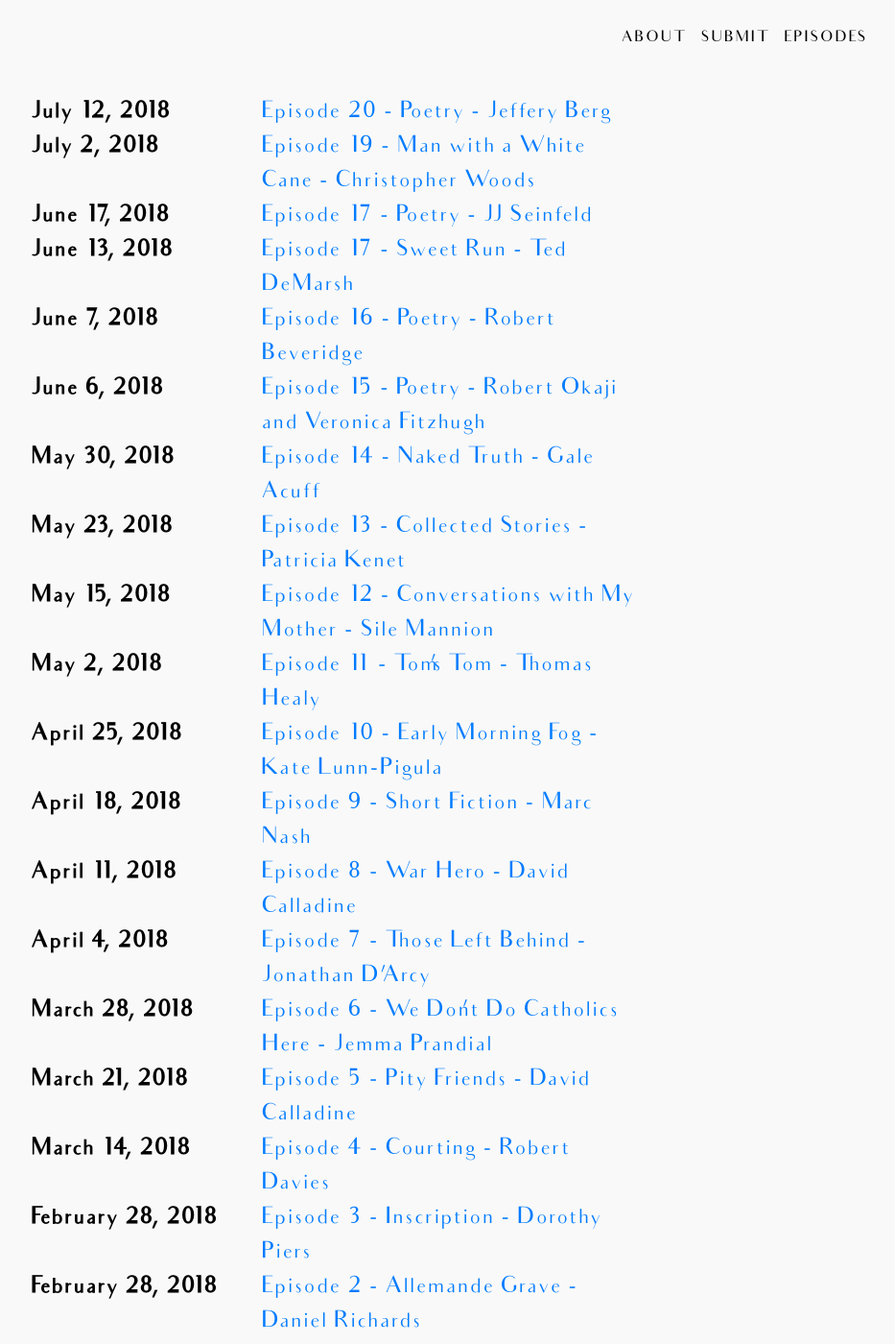
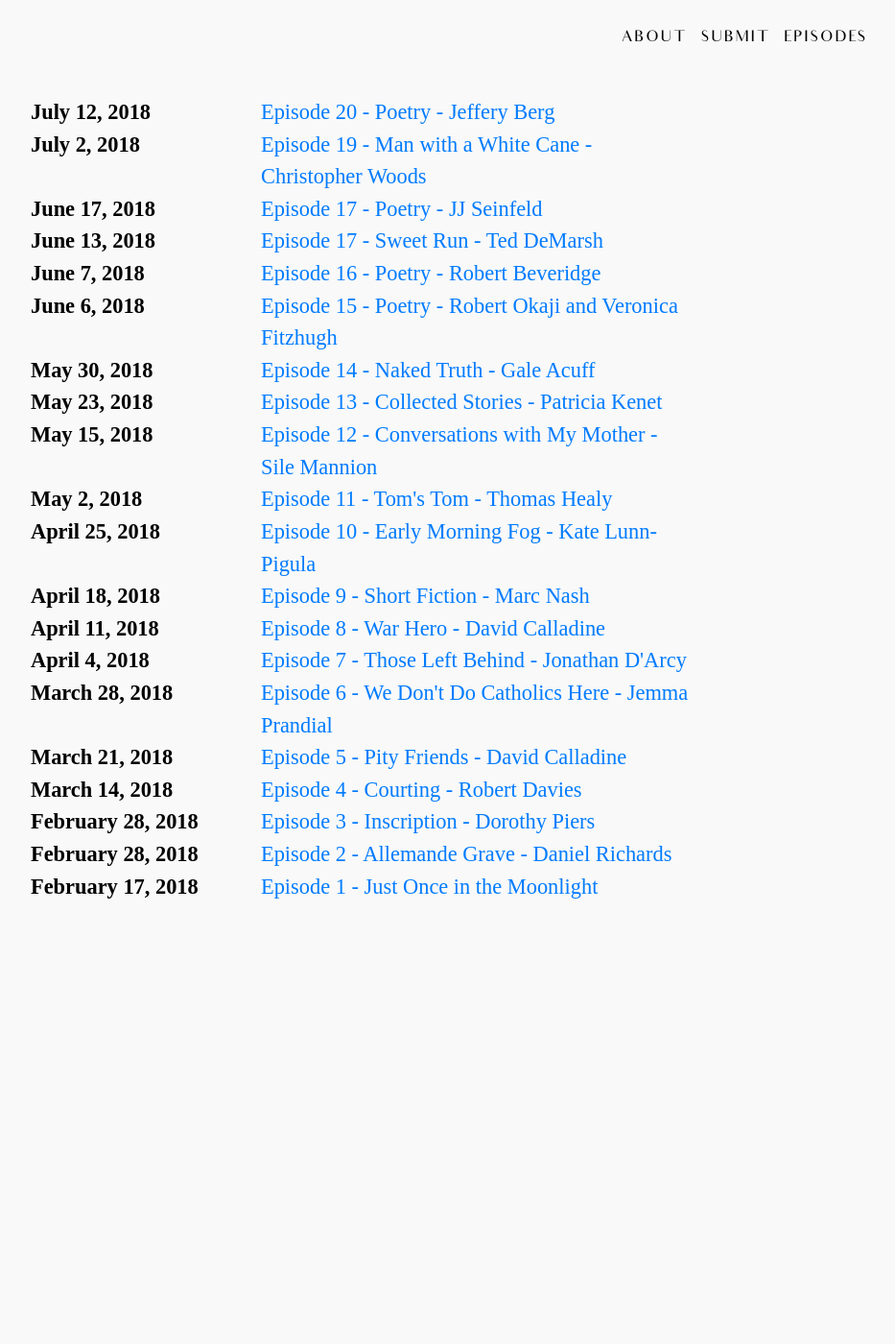
Before and after one commit to hmgibson23/other-peoples-flowers, a Jekyll site: the page built from posts.html, in a window 1280 px wide and 1400 px high. Shown: the whole window at 96% size, without its empty margins (283-1216 px from the left). Built offline with Jekyll 4.4.1, drawn with Linux system fonts in a browser that asks for light colours.

Commit message:
Add the posts etc. and have fun times

```diff
--- a/css/main.scss
+++ b/css/main.scss
@@ -323,5 +323,6 @@ btn-logo {
 }
 
 .posts__list__li {
-    font-size: 1.5em;
+    font-size: 1.4em;
+    font-family: lora helvetica;
 }
--- a/posts.html
+++ b/posts.html
@@ -11,7 +11,7 @@ permalink: /posts/
             <div class="col-4">
                 <strong>{{ post.date | date: "%B %e, %Y" }}</strong>
             </div>
-            <div class="col-7">
+            <div class="col-8">
                 <a href="{{ post.url }}">{{ post.title }}</a>
             </div>
         </div>
```
